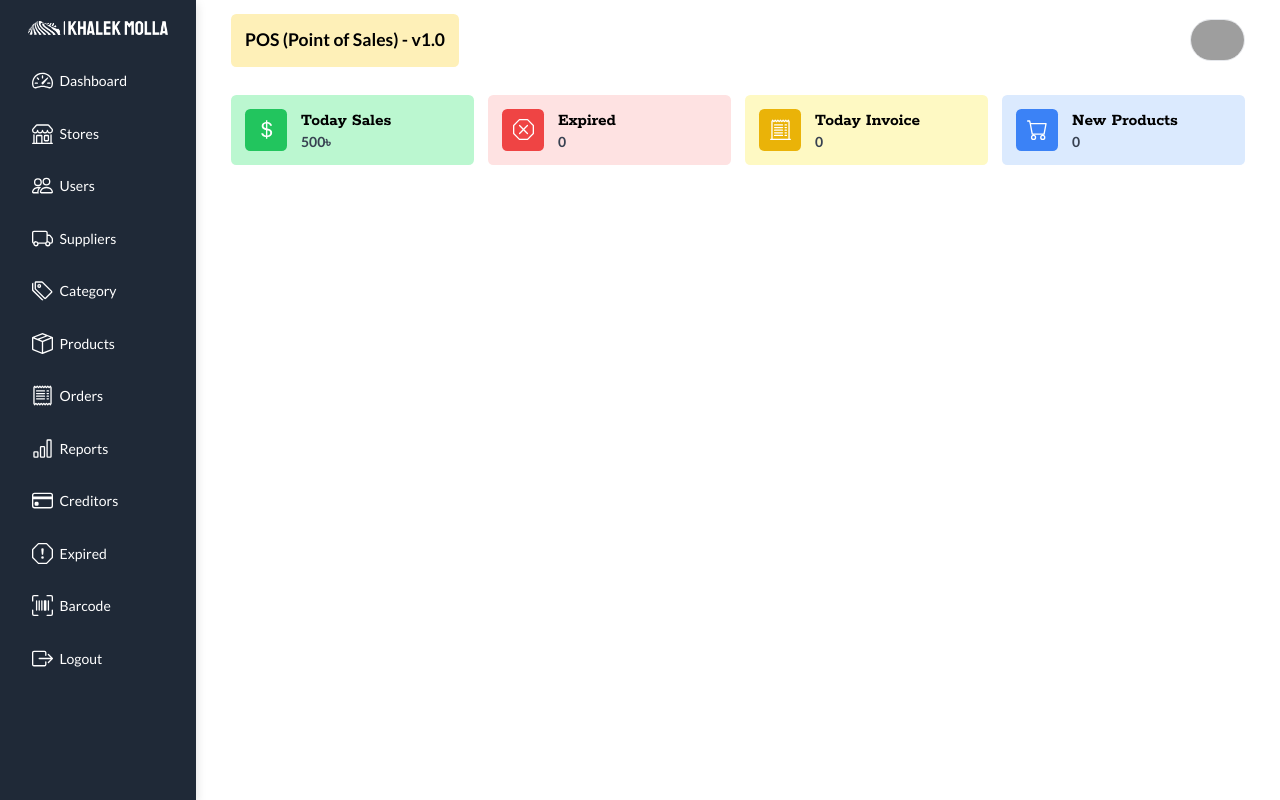
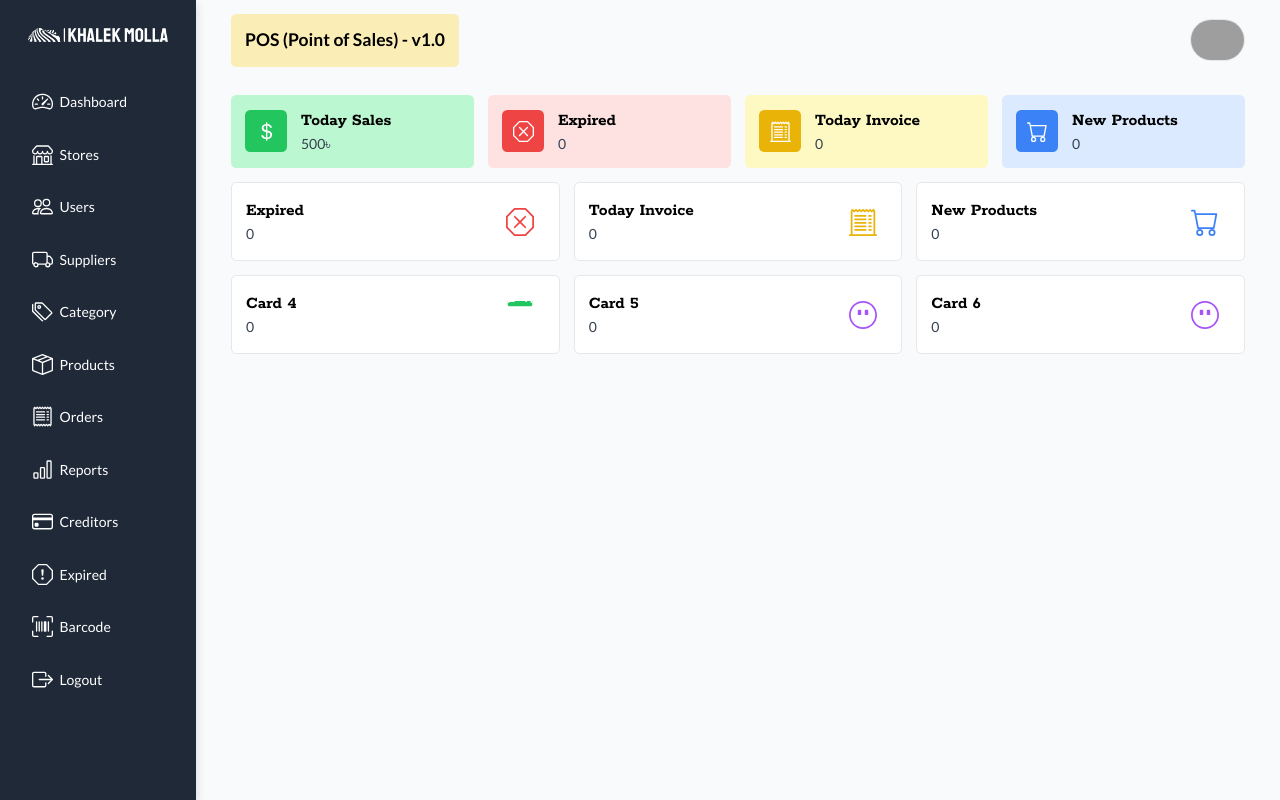
Before and after one commit to israfil-miya/kmp-pos, a Next.js app: page / in a window 1280 px wide. Built offline with nearby package versions, Linux system fonts and the light colour scheme; no server answers; grey boxes are pictures that could not be loaded.

Commit message:
Added Long Cards

```diff
--- a/src/app/(pages)/(dashboard)/components/Cards/LongCards.tsx
+++ b/src/app/(pages)/(dashboard)/components/Cards/LongCards.tsx
@@ -0,0 +1,119 @@
+'use client';
+
+import React from 'react';
+import LongCardTemplate from '@/components/Cards/long-cards/Template';
+import { useRouter } from 'next/navigation';
+
+const LongCards = () => {
+  const router = useRouter();
+  return (
+    <div className="grid grid-cols-3 gap-4">
+      <LongCardTemplate
+        title="Expired"
+        description="0"
+        icon={
+          <svg
+            xmlns="http://www.w3.org/2000/svg"
+            width="16"
+            height="16"
+            fill="currentColor"
+            className="w-8 h-8 fill-red-500"
+            viewBox="0 0 16 16"
+          >
+            <path d="M4.54.146A.5.5 0 0 1 4.893 0h6.214a.5.5 0 0 1 .353.146l4.394 4.394a.5.5 0 0 1 .146.353v6.214a.5.5 0 0 1-.146.353l-4.394 4.394a.5.5 0 0 1-.353.146H4.893a.5.5 0 0 1-.353-.146L.146 11.46A.5.5 0 0 1 0 11.107V4.893a.5.5 0 0 1 .146-.353zM5.1 1 1 5.1v5.8L5.1 15h5.8l4.1-4.1V5.1L10.9 1z" />
+            <path d="M4.646 4.646a.5.5 0 0 1 .708 0L8 7.293l2.646-2.647a.5.5 0 0 1 .708.708L8.707 8l2.647 2.646a.5.5 0 0 1-.708.708L8 8.707l-2.646 2.647a.5.5 0 0 1-.708-.708L7.293 8 4.646 5.354a.5.5 0 0 1 0-.708" />
+          </svg>
+        }
+        className="bg-white border"
+      />
+      <LongCardTemplate
+        title="Today Invoice"
+        description="0"
+        icon={
+          <svg
+            xmlns="http://www.w3.org/2000/svg"
+            width="16"
+            height="16"
+            fill="currentColor"
+            className="w-8 h-8 fill-yellow-500"
+            viewBox="0 0 16 16"
+          >
+            <path d="M3 4.5a.5.5 0 0 1 .5-.5h6a.5.5 0 1 1 0 1h-6a.5.5 0 0 1-.5-.5m0 2a.5.5 0 0 1 .5-.5h6a.5.5 0 1 1 0 1h-6a.5.5 0 0 1-.5-.5m0 2a.5.5 0 0 1 .5-.5h6a.5.5 0 1 1 0 1h-6a.5.5 0 0 1-.5-.5m0 2a.5.5 0 0 1 .5-.5h6a.5.5 0 0 1 0 1h-6a.5.5 0 0 1-.5-.5m0 2a.5.5 0 0 1 .5-.5h6a.5.5 0 0 1 0 1h-6a.5.5 0 0 1-.5-.5M11.5 4a.5.5 0 0 0 0 1h1a.5.5 0 0 0 0-1zm0 2a.5.5 0 0 0 0 1h1a.5.5 0 0 0 0-1zm0 2a.5.5 0 0 0 0 1h1a.5.5 0 0 0 0-1zm0 2a.5.5 0 0 0 0 1h1a.5.5 0 0 0 0-1zm0 2a.5.5 0 0 0 0 1h1a.5.5 0 0 0 0-1z" />
+            <path d="M2.354.646a.5.5 0 0 0-.801.13l-.5 1A.5.5 0 0 0 1 2v13H.5a.5.5 0 0 0 0 1h15a.5.5 0 0 0 0-1H15V2a.5.5 0 0 0-.053-.224l-.5-1a.5.5 0 0 0-.8-.13L13 1.293l-.646-.647a.5.5 0 0 0-.708 0L11 1.293l-.646-.647a.5.5 0 0 0-.708 0L9 1.293 8.354.646a.5.5 0 0 0-.708 0L7 1.293 6.354.646a.5.5 0 0 0-.708 0L5 1.293 4.354.646a.5.5 0 0 0-.708 0L3 1.293zm-.217 1.198.51.51a.5.5 0 0 0 .707 0L4 1.707l.646.647a.5.5 0 0 0 .708 0L6 1.707l.646.647a.5.5 0 0 0 .708 0L8 1.707l.646.647a.5.5 0 0 0 .708 0L10 1.707l.646.647a.5.5 0 0 0 .708 0L12 1.707l.646.647a.5.5 0 0 0 .708 0l.509-.51.137.274V15H2V2.118z" />
+          </svg>
+        }
+        className="bg-white border"
+      />
+      <LongCardTemplate
+        title="New Products"
+        description="0"
+        icon={
+          <svg
+            xmlns="http://www.w3.org/2000/svg"
+            width="16"
+            height="16"
+            fill="currentColor"
+            className="w-8 h-8 fill-blue-500"
+            viewBox="0 0 16 16"
+          >
+            <path d="M0 1.5A.5.5 0 0 1 .5 1H2a.5.5 0 0 1 .485.379L2.89 3H14.5a.5.5 0 0 1 .491.592l-1.5 8A.5.5 0 0 1 13 12H4a.5.5 0 0 1-.491-.408L2.01 3.607 1.61 2H.5a.5.5 0 0 1-.5-.5M3.102 4l1.313 7h8.17l1.313-7zM5 12a2 2 0 1 0 0 4 2 2 0 0 0 0-4m7 0a2 2 0 1 0 0 4 2 2 0 0 0 0-4m-7 1a1 1 0 1 1 0 2 1 1 0 0 1 0-2m7 0a1 1 0 1 1 0 2 1 1 0 0 1 0-2" />
+          </svg>
+        }
+        className="bg-white border"
+      />
+      <LongCardTemplate
+        title="Card 4"
+        description="0"
+        icon={
+          <svg
+            xmlns="http://www.w3.org/2000/svg"
+            width="16"
+            height="16"
+            fill="currentColor"
+            className="w-8 h-8 fill-green-500"
+            viewBox="0 0 16 16"
+          >
+            <path d="M4.5 0A.5.5 0 0 1 5 .5V2h6V.5a.5.5 0 0 1 1 0V2h.5a.5.5 0 0 1 0 1H15a.5.5 0 0 1 0-1H14V.5A.5.5 0 0 1 14.5 0H15v.5a.5.5 0 0 1-1 0V.5H2V.5a.5.5 0 0 1-1 0V0H.5a.5.5 0 0 1 0 1H1v1.5a.5.5 0 0 1 .5.5h13a.5.5 0 0 1 .5-.5V1h.5a.5.5 0 0 1 0-1H15z" />
+          </svg>
+        }
+        className="bg-white border"
+      />
+      <LongCardTemplate
+        title="Card 5"
+        description="0"
+        icon={
+          <svg
+            xmlns="http://www.w3.org/2000/svg"
+            width="16"
+            height="16"
+            fill="currentColor"
+            className="w-8 h-8 fill-purple-500"
+            viewBox="0 0 16 16"
+          >
+            <path d="M8 0C3.581 0 0 3.581 0 8s3.581 8 8 8 8-3.581 8-8S12.419 0 8 0zm0 1c3.867 0 7 3.133 7 7s-3.133 7-7 7-7-3.133-7-7 3.133-7 7-7zM6.5 5a.5.5 0 0 1 .5.5v2a.5.5 0 0 1-.5.5h-1a.5.5 0 0 1-.5-.5v-2a.5.5 0 0 1 .5-.5h1zm4 0a.5.5 0 0 1 .5.5v2a.5.5 0 0 1-.5.5h-1a.5.5 0 0 1-.5-.5v-2a.5.5 0 0 1 .5-.5h1z" />
+          </svg>
+        }
+        className="bg-white border"
+      />
+      <LongCardTemplate
+        title="Card 6"
+        description="0"
+        icon={
+          <svg
+            xmlns="http://www.w3.org/2000/svg"
+            width="16"
+            height="16"
+            fill="currentColor"
+            className="w-8 h-8 fill-purple-500"
+            viewBox="0 0 16 16"
+          >
+            <path d="M8 0C3.581 0 0 3.581 0 8s3.581 8 8 8 8-3.581 8-8S12.419 0 8 0zm0 1c3.867 0 7 3.133 7 7s-3.133 7-7 7-7-3.133-7-7 3.133-7 7-7zM6.5 5a.5.5 0 0 1 .5.5v2a.5.5 0 0 1-.5.5h-1a.5.5 0 0 1-.5-.5v-2a.5.5 0 0 1 .5-.5h1zm4 0a.5.5 0 0 1 .5.5v2a.5.5 0 0 1-.5.5h-1a.5.5 0 0 1-.5-.5v-2a.5.5 0 0 1 .5-.5h1z" />
+          </svg>
+        }
+        className="bg-white border"
+      />
+    </div>
+  );
+};
+
+export default LongCards;
--- a/src/app/(pages)/(dashboard)/page.tsx
+++ b/src/app/(pages)/(dashboard)/page.tsx
@@ -1,11 +1,13 @@
+import LongCards from './components/Cards/LongCards';
 import ShortCards from './components/Cards/ShortCards';
 
 const Dashboard = () => {
   return (
     <>
-      <h1 className="uppercase text-sm font-serif font-semibold">
+      <div className="flex-col flex gap-4">
         <ShortCards />
-      </h1>
+        <LongCards />
+      </div>
     </>
   );
 };
--- a/src/app/layout.tsx
+++ b/src/app/layout.tsx
@@ -14,7 +14,7 @@ export default function RootLayout({
 }>) {
   return (
     <html lang="en">
-      <body>
+      <body className="bg-gray-50">
         <noscript>You need to enable JavaScript to run this app.</noscript>
         {children}
         <Toaster pauseWhenPageIsHidden richColors position="top-right" />
--- a/src/components/Cards/long-cards/Template.tsx
+++ b/src/components/Cards/long-cards/Template.tsx
@@ -0,0 +1,39 @@
+'use client';
+
+import React from 'react';
+import cn from '@/utility/cn';
+
+interface Props {
+  className?: string;
+  title: string;
+  description: string;
+  icon: React.ReactNode;
+  iconClassName?: string;
+}
+
+const Template: React.FC<Props> = props => {
+  return (
+    <div
+      className={cn(
+        'p-4 flex-row flex flex-1 items-center justify-between rounded-md',
+        props.className,
+      )}
+    >
+      <div className="flex flex-col justify-start gap-0">
+        <h2 className="text-xl font-bold">{props.title}</h2>
+        <p className="text-gray-700">{props.description}</p>
+      </div>
+
+      <div
+        className={cn(
+          'text-4xl p-3 text-nowrap items-center flex rounded-md',
+          props.iconClassName,
+        )}
+      >
+        {props.icon}
+      </div>
+    </div>
+  );
+};
+
+export default Template;
--- a/src/components/Layout/PageOutline.tsx
+++ b/src/components/Layout/PageOutline.tsx
@@ -16,7 +16,7 @@ const Outline: React.FC<OutlineProps> = async ({ children }) => {
       <div className="flex flex-col h-screen">
         <div className="flex flex-grow">
           <aside className="bg-gray-800 w-56 text-white gap-6 pt-6 pb-2 flex-col flex shadow-[rgba(0,0,0,0.15)_0px_4px_10px] overflow-y-auto">
-            <div className="flex flex-col gap-2 items-center text-nowrap">
+            <div className="flex flex-col gap-2 mb-4 mt-2 items-center text-nowrap">
               <Image
                 src="/images/khalek-molla-high-resolution-logo-white-transparent.png"
                 alt="logo"
```
Also changed, not shown: src/app/(pages)/(dashboard)/components/Cards/ShortCards.tsx (+0 -10 lines), 2 other files (tests, documents, lock files or other folders).
